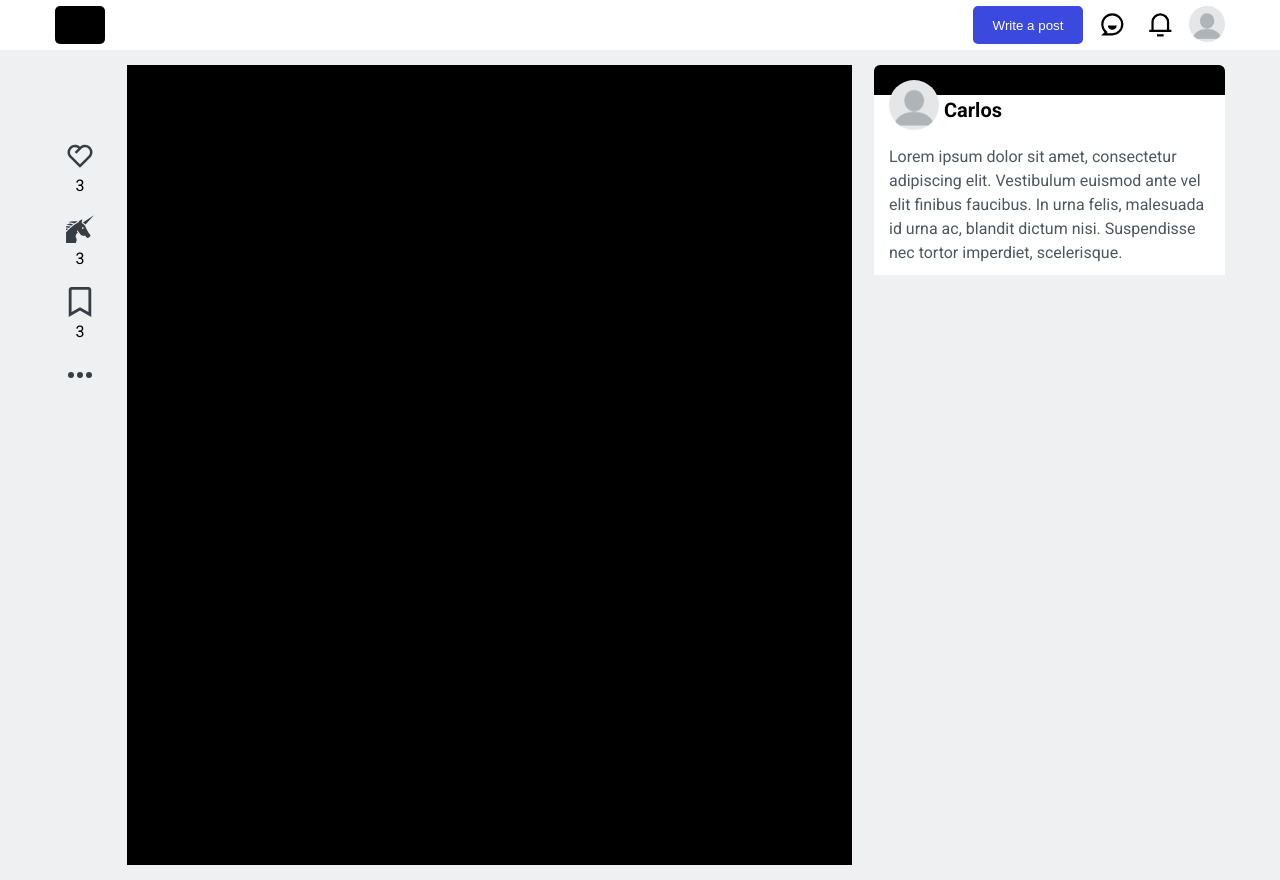
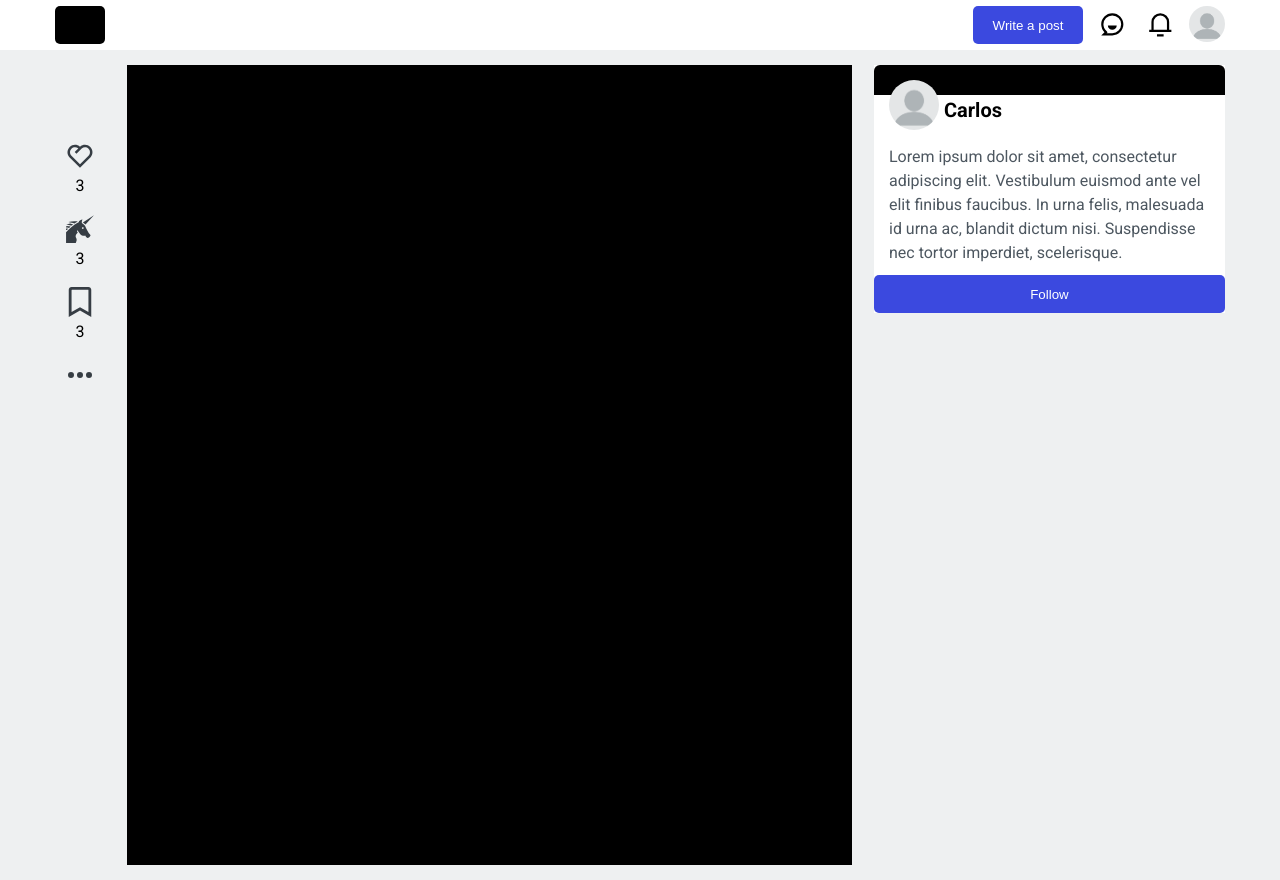
Before and after one commit to cjuniordev/blog-post-react, a React (Create React App) app: page / in a window 1280 px wide. Built offline with nearby package versions, Linux system fonts and the light colour scheme.

Commit message:
Fix: props size of the Button

```diff
--- a/src/components/Button/index.js
+++ b/src/components/Button/index.js
@@ -2,7 +2,7 @@ import { Btn } from './style';
 
 function Button(props) {
   return (
-    <Btn height={props.height} width={props.width}>
+    <Btn>
      {props.children}
     </Btn>
   );
--- a/src/components/Button/style.js
+++ b/src/components/Button/style.js
@@ -1,8 +1,8 @@
 import styled from 'styled-components';
 
 export const Btn = styled.button`
-  height: ${props => props.height}px;
-  width: ${props => props.width}px;
+  height: 38px;
+  width: 100%;
 
   background-color: #3B49DF;
   color: #FFFF;
--- a/src/components/Header/index.js
+++ b/src/components/Header/index.js
@@ -1,4 +1,4 @@
-import { Container, Logo, Options, Option } from './style';
+import { Container, Logo, ContainerButton, Options, Option } from './style';
 import Button from '../Button';
 import ProfilePhoto from '../ProfilePhoto';
 import profileImg from '../../assets/profile.png';
@@ -11,7 +11,9 @@ function Header() {
     <Container>
       <Logo />
       <Options>
-        <Button height={38} width={110}>Write a post</Button>
+        <ContainerButton>
+          <Button>Write a post</Button>
+        </ContainerButton>
         <Option><RiChatSmile3Line /></Option>
         <Option><RiNotification3Line /></Option>
         <ProfilePhoto size={36}/>
--- a/src/components/Header/style.js
+++ b/src/components/Header/style.js
@@ -31,6 +31,10 @@ export const Logo = styled.div`
   font-weight: bold;
 `;
 
+export const ContainerButton = styled.div`
+  width: 110px;
+`;
+
 export const Options = styled.div`
   display: flex;
   align-item: center;
--- a/src/pages/Post/AsideBar/index.js
+++ b/src/pages/Post/AsideBar/index.js
@@ -1,5 +1,6 @@
 import { Container, Profile, Trending, Banner, ProfilePhoto, Name, Description } from './style';
 import Photo from '../../../components/ProfilePhoto';
+import Button from '../../../components/Button';
 
 function AsideBar() {
   return (
@@ -13,6 +14,9 @@ function AsideBar() {
         <Description>
           Lorem ipsum dolor sit amet, consectetur adipiscing elit. Vestibulum euismod ante vel elit finibus faucibus. In urna felis, malesuada id urna ac, blandit dictum nisi. Suspendisse nec tortor imperdiet, scelerisque.
         </Description>
+        <Button height={38} width={110}>
+          Follow
+        </Button>
       </Profile>
       <Trending></Trending>
     </Container>
```
